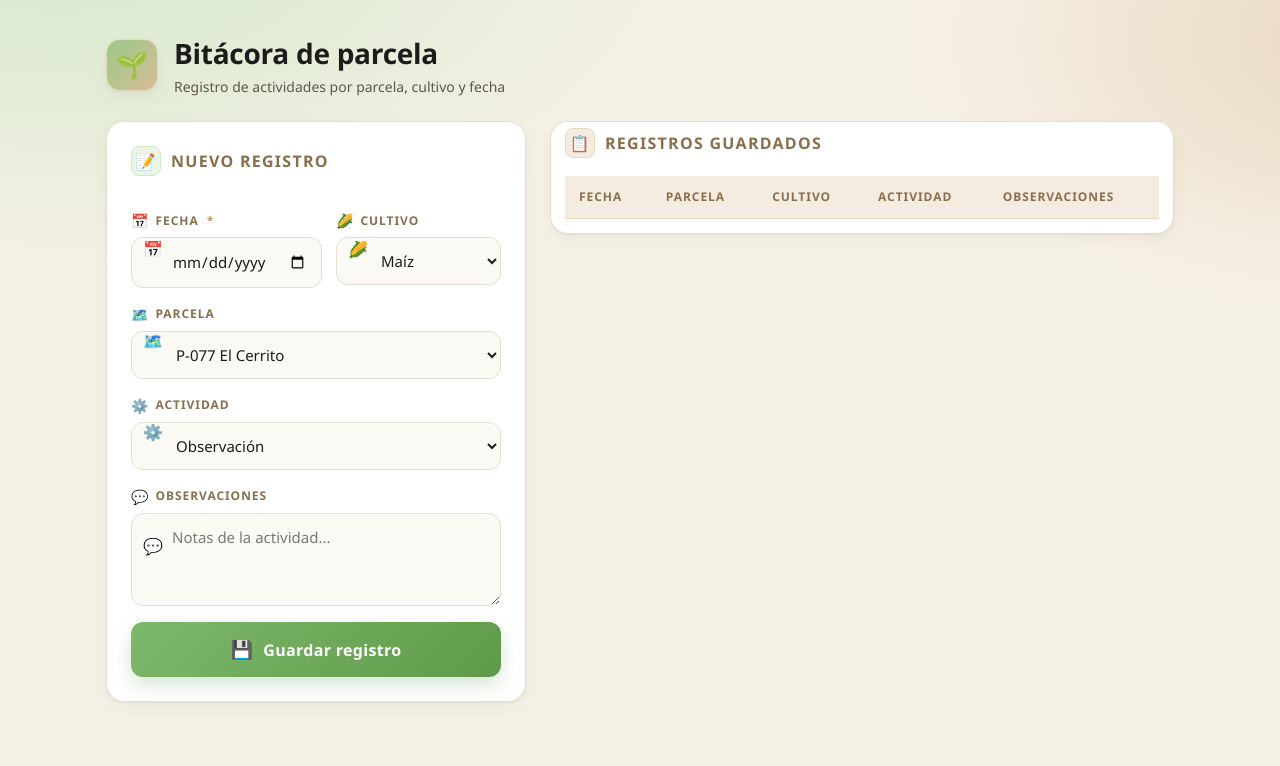
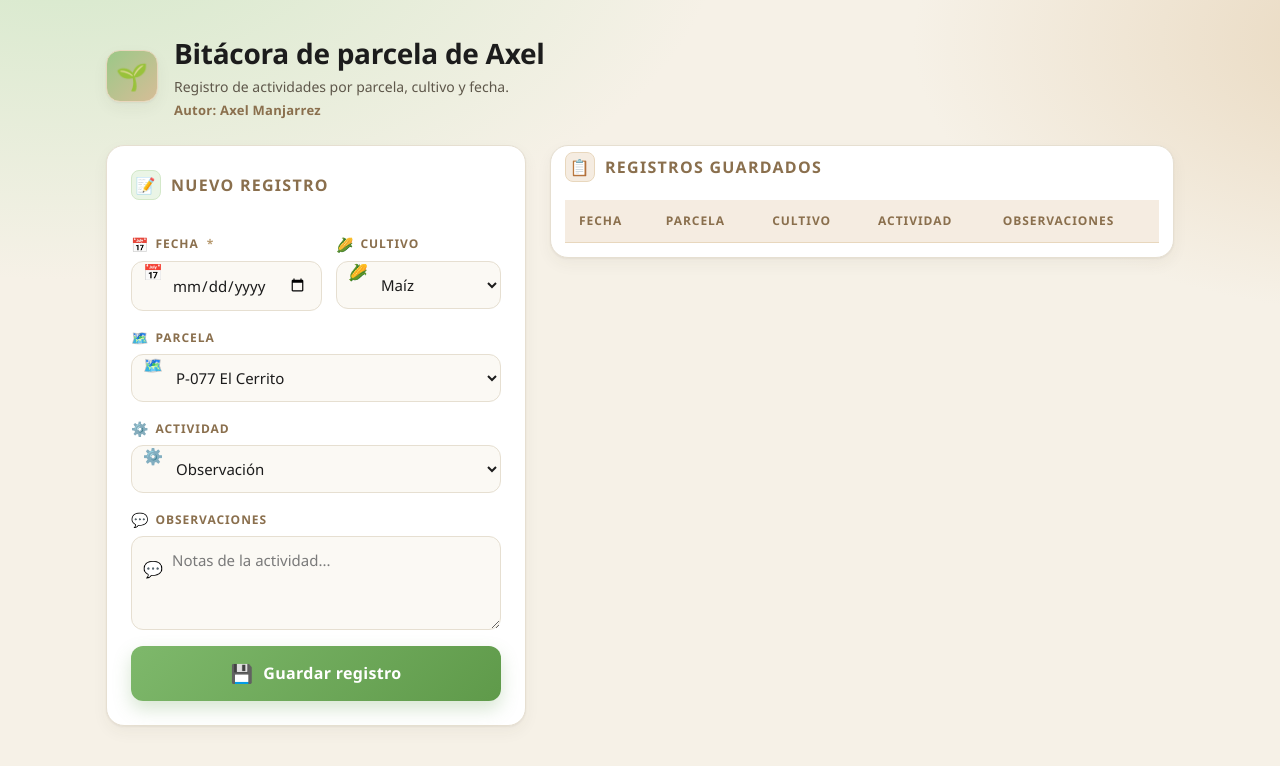
Before and after one commit to IT-Green-GA/form-DIMA-2026, a website built with Vite: page index.html in a window 1280 px wide. Built offline with nearby package versions, Linux system fonts and the light colour scheme; no server answers.

Commit message:
Bitácora de parcela de Axel: actualiza títulos y cuida la puntuación

```diff
--- a/index.html
+++ b/index.html
@@ -3,14 +3,15 @@
 <head>
   <meta charset="utf-8">
   <meta name="viewport" content="width=device-width, initial-scale=1">
-  <title>Bitácora de parcela</title>
+  <title>Bitácora de parcela de Axel</title>
 </head>
 <body>
   <header>
     <div class="logo" aria-hidden="true">🌱</div>
     <div>
-      <h1>Bitácora de parcela</h1>
-      <p class="subtitulo">Registro de actividades por parcela, cultivo y fecha</p>
+      <h1>Bitácora de parcela de Axel</h1>
+      <p class="subtitulo">Registro de actividades por parcela, cultivo y fecha.</p>
+      <p class="autor">Autor: Axel Manjarrez</p>
     </div>
   </header>
 
--- a/package.json
+++ b/package.json
@@ -1,7 +1,7 @@
 {
-  "name": "bitacora-de-parcela",
+  "name": "bitacora-de-parcela-de-axel",
   "version": "1.0.0",
-  "description": "Formulario para registrar las actividades de una parcela en una tabla de Supabase.",
+  "description": "Bitácora de parcela de Axel: formulario para registrar las actividades de una parcela en una tabla de Supabase.",
   "private": true,
   "type": "module",
   "scripts": {
--- a/src/style.css
+++ b/src/style.css
@@ -81,6 +81,13 @@ header .subtitulo {
   margin: 2px 0 0;
   font-size: 14px;
   color: var(--texto-tenue);
+}
+header .autor {
+  margin: 4px 0 0;
+  font-size: 13px;
+  color: var(--cafe-400);
+  font-weight: 600;
+  letter-spacing: .02em;
 }
 
 /* Layout principal */
```
